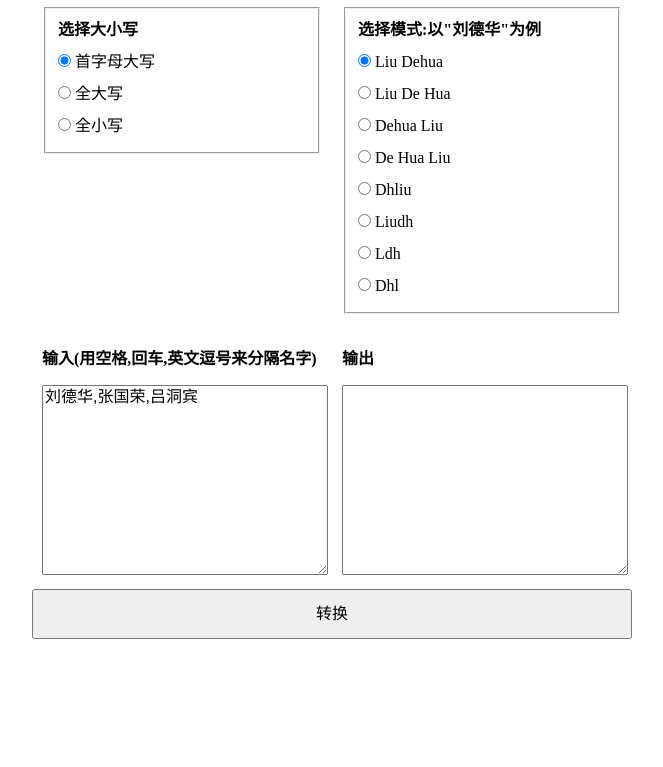
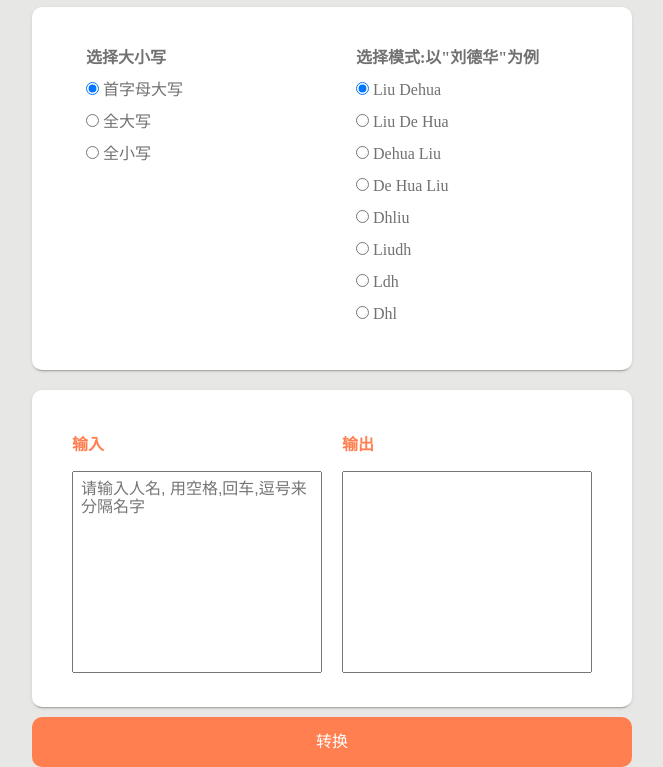
Before and after one commit to holynova/pinyin_web, a website built with webpack: page src/index.html in a window 1280 px wide. Shown: the part 73-840 px from the top of the page, without its empty margins (308-971 px from the left). Before the commit the page ends 800 px from the top, so only its background shows below. Built offline with nearby package versions, Linux system fonts and the light colour scheme.

Commit message:
更换拼音库, 解决生僻字问题

```diff
--- a/package.json
+++ b/package.json
@@ -41,6 +41,6 @@
   },
   "dependencies": {
     "jquery": "^3.3.1",
-    "pinyin": "^2.8.3"
+    "pinyin4js": "^1.3.6"
   }
 }
--- a/src/index.html
+++ b/src/index.html
@@ -26,8 +26,8 @@
     <!-- <p>脚手架创建成功</p> -->
     <div class="io">
       <div class="left">
-        <p>输入(用空格,回车,英文逗号来分隔名字)</p>
-        <textarea name="input" id="input" cols="30" rows="10">刘德华,张国荣,吕洞宾</textarea>
+        <p>输入</p>
+        <textarea name="input" id="input" cols="30" rows="10" placeholder="请输入人名, 用空格,回车,逗号来分隔名字"></textarea>
       </div>
       <div class="right">
         <p>输出</p>
--- a/src/scripts/PinyinConverter.js
+++ b/src/scripts/PinyinConverter.js
@@ -1,8 +1,11 @@
 
 // const pinyinlite = require('pinyinlite');
 // const pinyin = require('pinyin');
-import pinyin from 'pinyin';
+// import pinyin from 'pinyin';
+import pinyin4js from 'pinyin4js'
+  ;
 
+// const { PinyinHelper, PinyinFormat } = pinyin4js;
 const log = console.log.bind(console);
 function capitalize(str) {
   const clone = str;
@@ -48,10 +51,13 @@ class PininConverter {
   convertWord(word, mode = 'liu dehua', letter = 'capital') {
     let result = '';
     // let charArr = pinyinlite(word).map(arr => arr[0])
-    const charArr = pinyin(word, {
-      style: pinyin.STYLE_NORMAL,
-    }).map(item => item[0]);
+    // const charArr = pinyin(word, {
+    //   style: pinyin.STYLE_NORMAL,
+    // }).map(item => item[0]);
+
+    const charArr = PinyinHelper.convertToPinyinString(word, ',', PinyinFormat.WITHOUT_TONE).split(',');
     // log('charArr', JSON.stringify(charArr, null, 2))
+
     const family = charArr.shift();
     const rest = charArr;
     mode = mode.toLowerCase();
--- a/src/styles/style.scss
+++ b/src/styles/style.scss
@@ -1,9 +1,26 @@
+$color_primary:coral;
+$color_black:#717171;
+$color_bg:#e7e7e5;
+
 html {
+  font-family: 'Microsoft Yahei';
+  background-color: $color_bg;
+  color: $color_black;
+
+  * {
+    box-sizing: border-box;
+  }
+
   body {
     .wrapper {
       width: 80%;
       max-width: 600px;
       margin: 0 auto;
+
+      h1 {
+        color: $color_primary;
+        // text-align: center;
+      }
 
       .left,
       .right {
@@ -12,14 +29,26 @@ html {
         // width: 100%;
       }
 
+      .mode,
+      .io {
+        background-color: #fff;
+        box-shadow: 0 2px 2px 0 rgba(0, 0, 0, .05),
+          0 1px 4px 0 rgba(0, 0, 0, .08),
+          0 3px 1px -2px rgba(0, 0, 0, .2);
+        box-sizing: border-box;
+        padding: 5%;
+        border-radius: 10px;
+
+      }
+
       .mode {
         display: flex;
         width: 100%;
 
-        // .left,
-        // .right {
-        //   flex: 1;
-        // }
+        fieldset {
+          outline: none;
+          border: none;
+        }
 
         .group-title {
           font-weight: bold;
@@ -29,13 +58,6 @@ html {
         .option {
           line-height: 2;
         }
-
-        // .mode-selector,
-        // .letter-mode-selector {
-        //   flex: 1;
-        //   width: 50%;
-
-        // }
       }
 
       .io {
@@ -44,10 +66,21 @@ html {
 
         p {
           font-weight: bold;
+          color: coral;
         }
 
         textarea {
+
+          padding: .5rem;
           width: 100%;
+          resize: none;
+          color: $color_black;
+
+          &:focus {
+            // border: none;
+            border: 1px solid $color_primary;
+            outline: none;
+          }
         }
       }
 
@@ -55,6 +88,16 @@ html {
         width: 100%;
         height: 50px;
         margin-top: 10px;
+        background-color: coral;
+        border: none;
+        border-radius: 10px;
+        color: #fff;
+
+        &:hover {
+          background-color: lighten(coral, 10%);
+        }
+
+        outline: none;
       }
     }
   }
```
